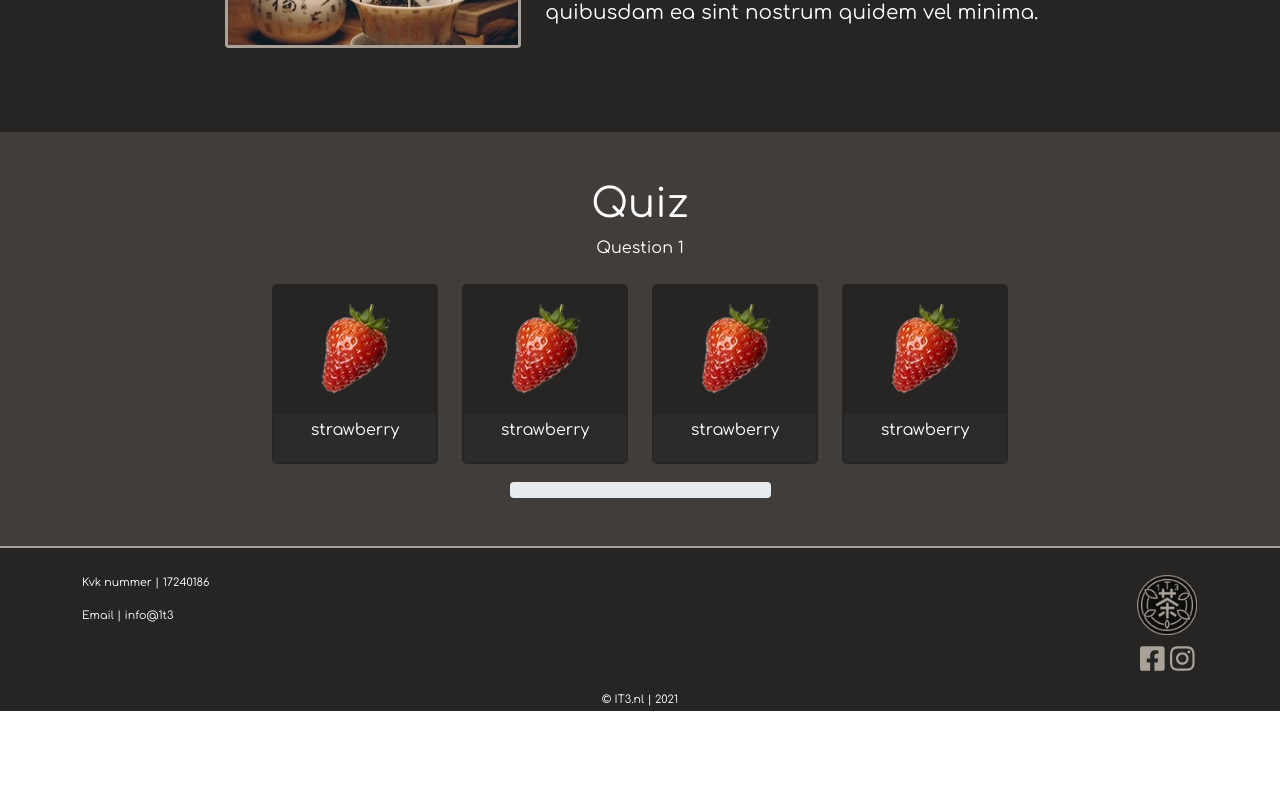
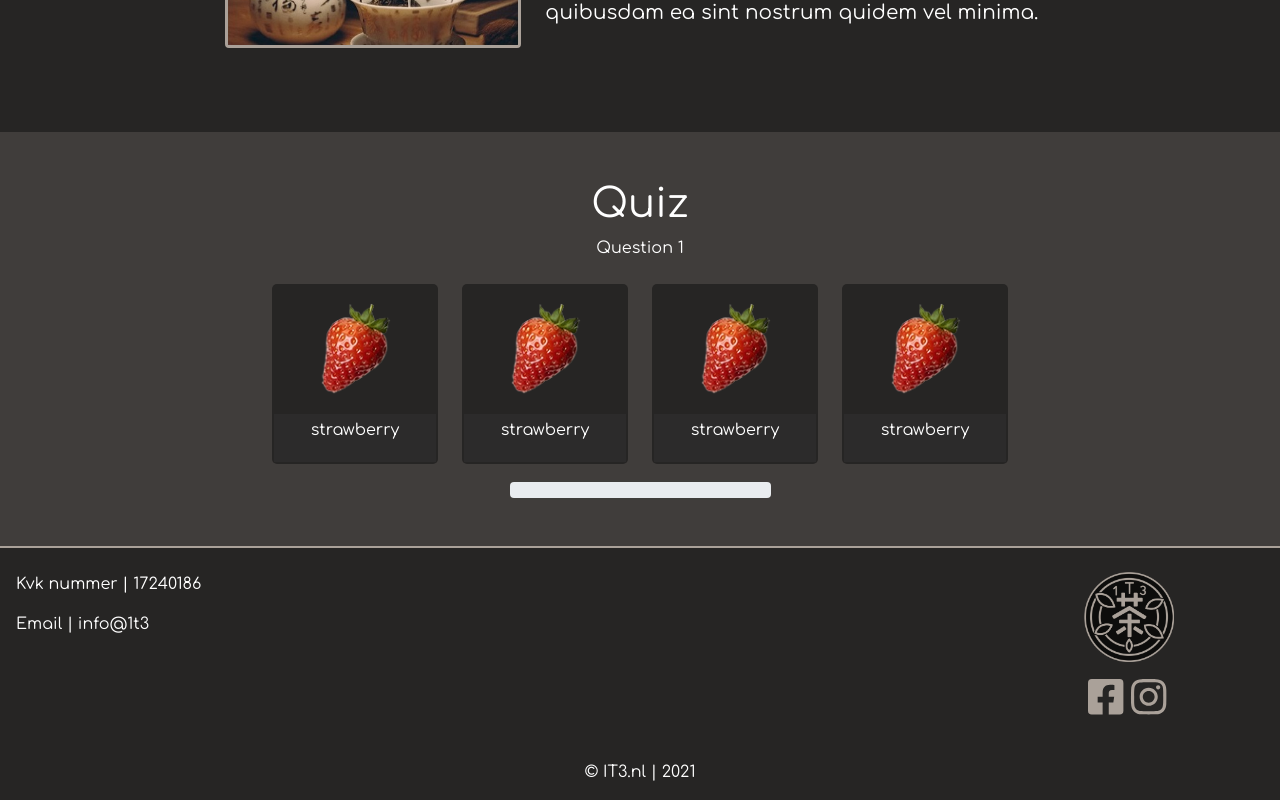
Before and after one commit to DevKing472/Vue-Shopify-Template, a Vue app: page / in a window 1280 px wide. Shown: the part 1446-2246 px from the top of the page. Before the commit the page ends 2157 px from the top, so only its background shows below. Built offline with nearby package versions, Linux system fonts and the light colour scheme.

Commit message:
Changed custom classed to Boostrap (former commit was wrong)

```diff
--- a/src/components/Footer.vue
+++ b/src/components/Footer.vue
@@ -1,29 +1,46 @@
 <template>
   <footer id="footer">
-    <b-container class="bv-example-row pt-4">
-      <b-row>
-        <b-col cols="6">
-          <p class="footer-text-left">Kvk nummer | 17240186</p>
-          <p class="footer-text-left">Email | info@1t3</p>
+    <b-row class="py-4">
+      <b-col cols="6" md="8" lg="9">
+        <div class="padding-left-3">
+          <p>Kvk nummer | 17240186</p>
+          <p>Email | info@1t3</p>
+        </div>
       </b-col>
-        <b-col cols="6">
-          <div class="footer-text-right">
-            <img class="d-block" src="../../src/assets/1thee3logo.png" width="60px" />
-            <div class="fontIcon">
+      <b-col
+        class="d-flex align-items-center flex-column"
+        cols="6"
+        md="4"
+        lg="3"
+      >
+        <div class="px-3">
+          <img
+            class="img-fluid"
+            src="../../src/assets/1thee3logo.png"
+            width="90rem"
+          />
+          <div class="iconBox">
             <a href="facebook.com">
-                <font-awesome-icon class="fbIcon" :icon="['fab', 'facebook-square']" />
+              <font-awesome-icon
+                class="icon p-1"
+                :icon="['fab', 'facebook-square']"
+              />
             </a>
             <a href="instagram.com">
-                <font-awesome-icon class="instaIcon" :icon="['fab', 'instagram']" />
+              <font-awesome-icon
+                class="icon p-1"
+                :icon="['fab', 'instagram']"
+              />
             </a>
           </div>
         </div>
       </b-col>
-        <b-col class="pt-1" cols="12">
-          <p class="footer-text-bottom m-0">© IT3.nl | 2021</p>
+    </b-row>
+    <b-row>
+      <b-col cols="12">
+        <p class="text-center">© IT3.nl | 2021</p>
       </b-col>
     </b-row>
-    </b-container>
   </footer>
 </template>
 
@@ -35,41 +52,22 @@ export default {
 
 <style scoped>
 footer {
-  text-align: left;
-  bottom: 0;
-  left: 0;
-  padding: 3px;
   background-color: #262524;
   color: white;
   border-top: 2px solid #aaa199;
 }
-.footer-text-left {
-  font-size: 11px;
-  text-align: left;
+
+.padding-left-3 {
+  padding-left: 1rem !important;
 }
-.footer-text-right {
-  font-size: 11px;
-  float: right;
+
+.iconBox {
+  font-size: 3.1rem;
 }
-.footer-text-bottom {
-  font-size: 11px;
-  text-align: center;
-}
-.fontIcon {
-  font-size: 35px;
-}
-.fbIcon {
-  padding: 3px;
+.icon {
   color: #aaa199;
 }
-.fbIcon:hover{
-  padding: 0px;
-}
-.instaIcon {
-  padding: 3px;
-  color: #aaa199;
-}
-.instaIcon:hover{
-  padding: 0px;
+.icon:hover {
+  padding: 0px !important;
 }
 </style>
```
Lines whose indentation alone changed are shown as unchanged.
